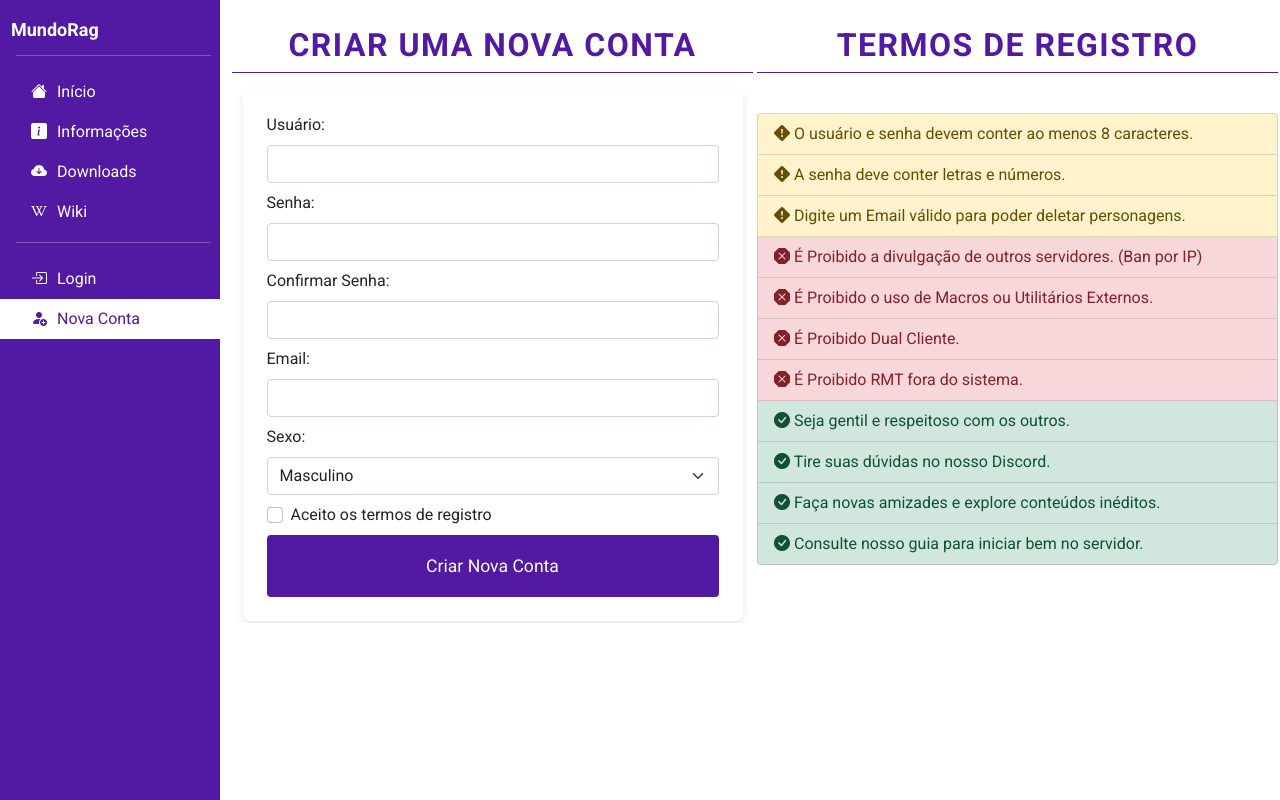
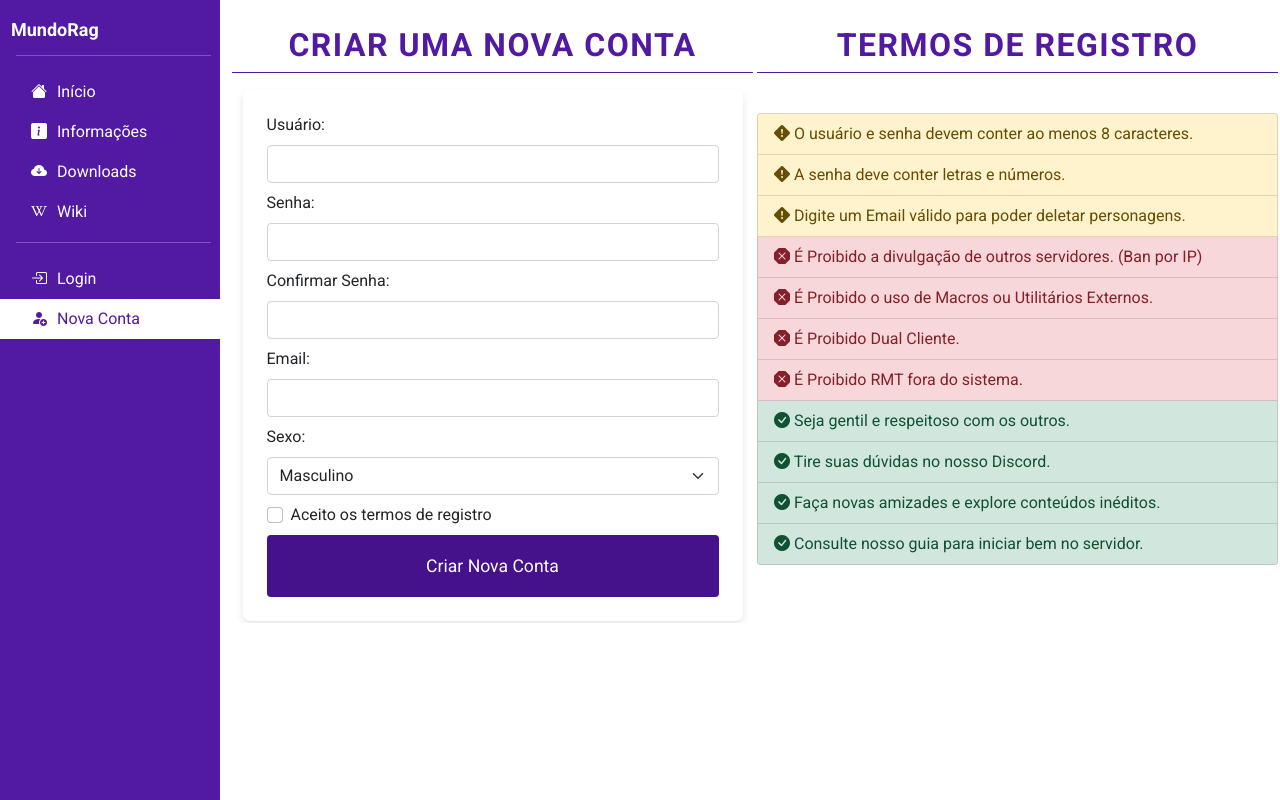
Before and after one commit to ArturllVale/bun-app, a React (Vite) app: page /register in a window 1280 px wide. In both pictures the pointer is over the button "Criar Nova Conta". Built offline with nearby package versions, Linux system fonts and the light colour scheme.

Commit message:
adicionar nova cor de fundo ao botão primário ao passar o mouse

```diff
--- a/src/style/style.css
+++ b/src/style/style.css
@@ -689,6 +689,10 @@ h2 {
   margin-top: 2em !important;
 }
 
+.btn-primary:hover {
+  background-color: #45128b !important;
+}
+
 .btn-danger {
   padding: 1em 2em !important;
   font-size: 1.1em !important;
```
